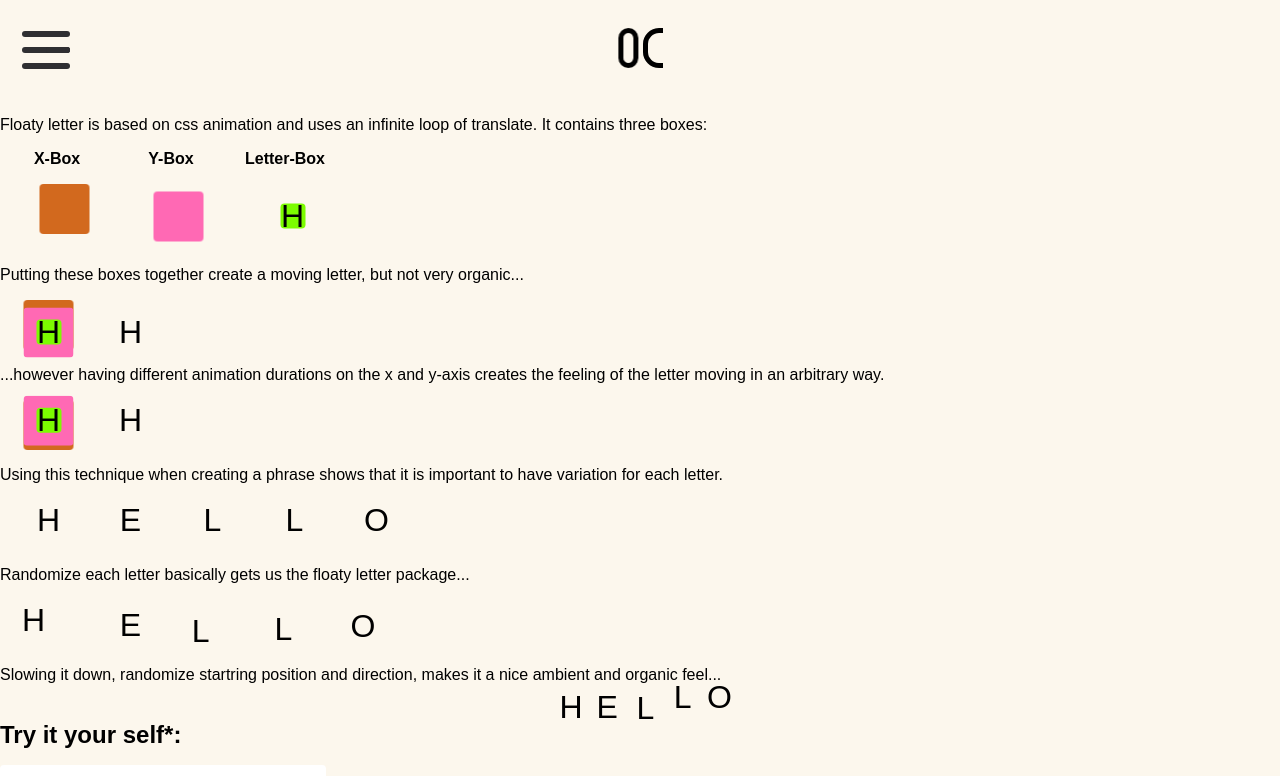
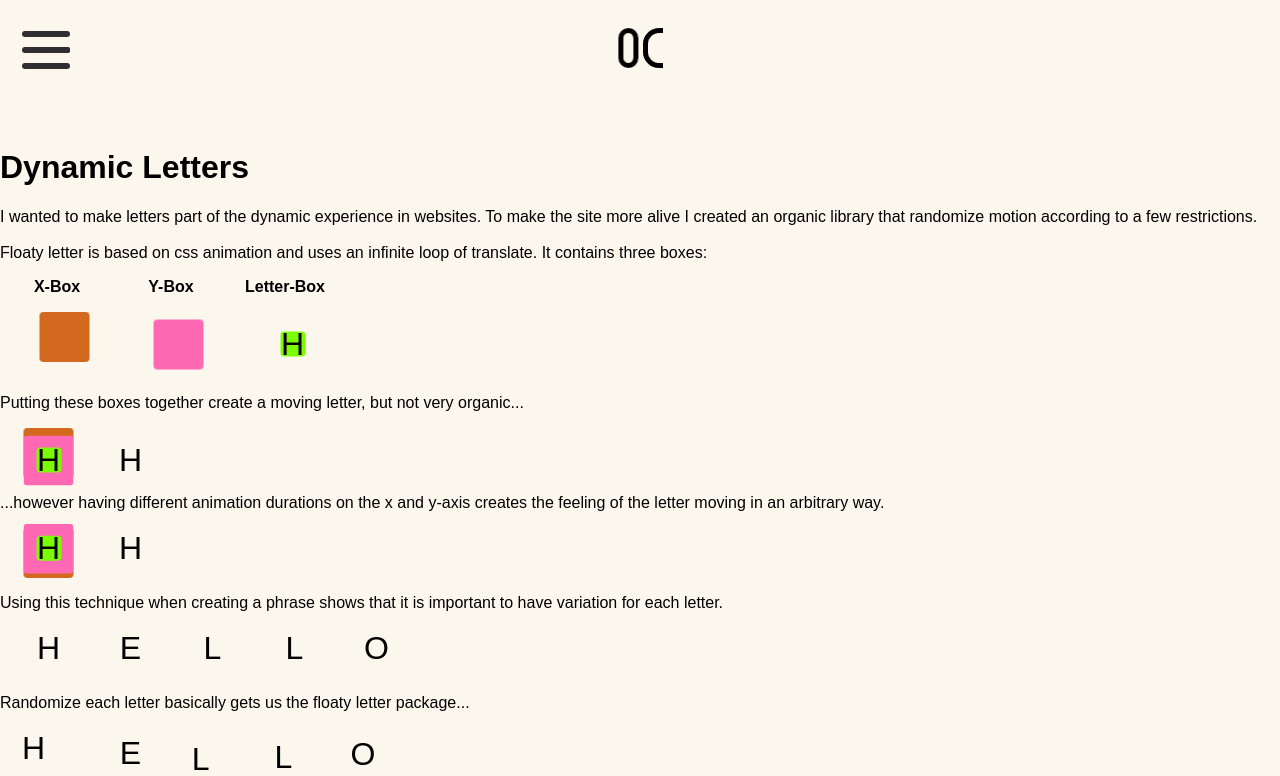
Before and after one commit to oc-developer/oc-portfolio, a React (Create React App) app: page /floaty-letter in a window 1280 px wide. Shown: the top 776 px of the page. Built offline with nearby package versions, Linux system fonts and the light colour scheme.

Commit message:
add padding

```diff
--- a/src/Projects/DynamicLetters/DynamicLetters.scss
+++ b/src/Projects/DynamicLetters/DynamicLetters.scss
@@ -1,3 +1,7 @@
+.dynamic-letters {
+    padding-top: 10vw;
+}
+
 .dynamic-letters .settings {
     font-size: 1.5rem;
 }
```
